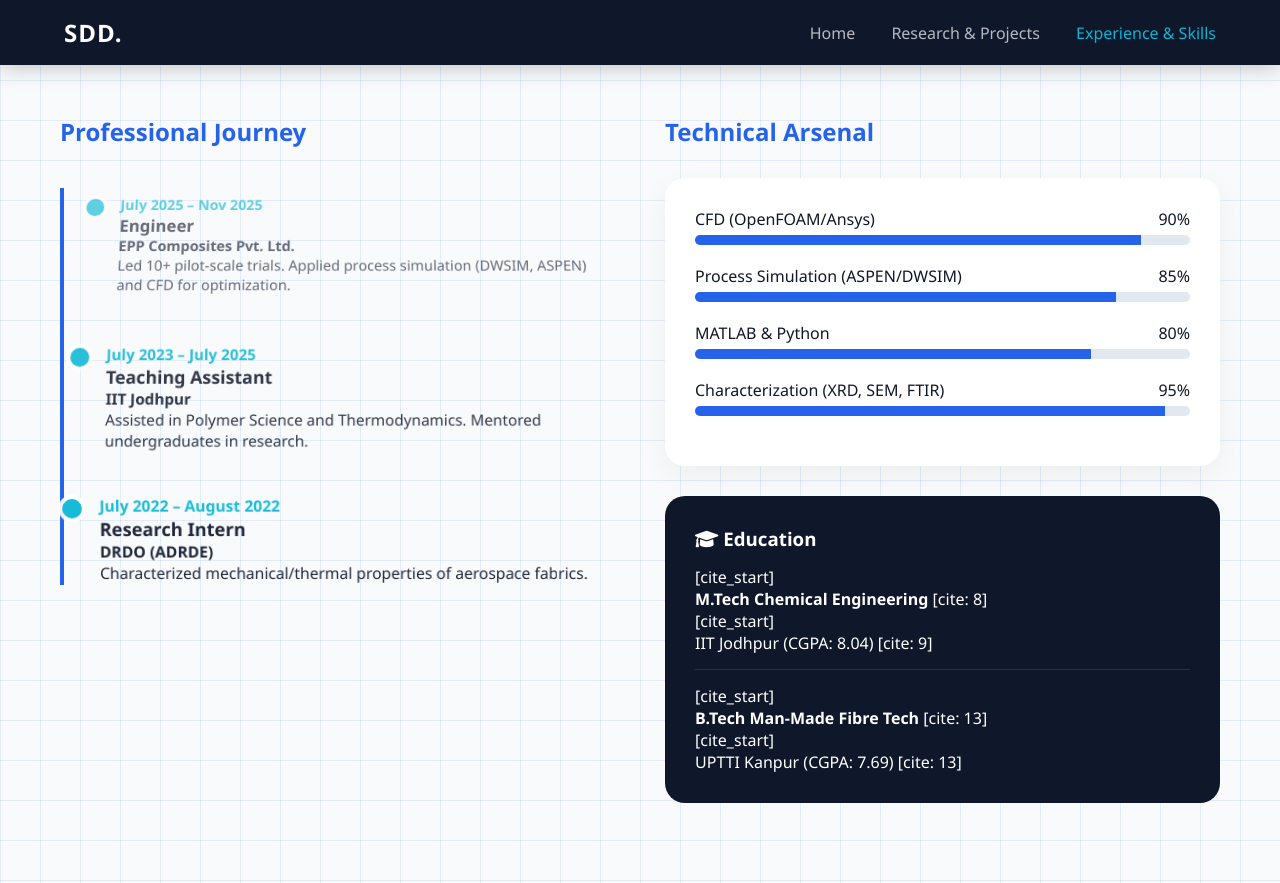
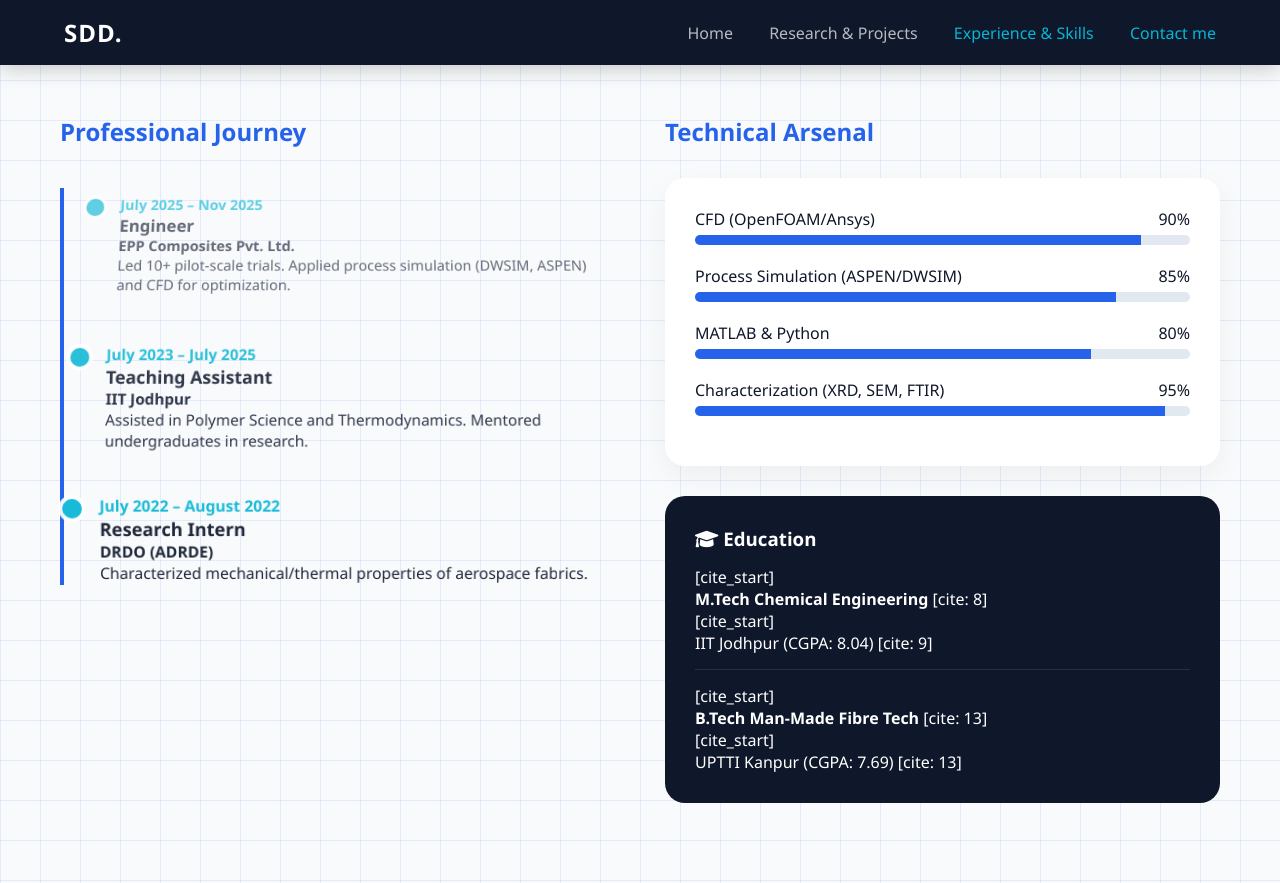
Before and after one commit to somyadeep1408/Somya-Deep-Dey, a plain HTML site: page experience.html in a window 1280 px wide. Shown: the top 883 px of the page. Drawn offline with Linux system fonts and the light colour scheme.

Commit message:
Update experience.html

```diff
--- a/experience.html
+++ b/experience.html
@@ -20,6 +20,7 @@
             <a href="index.html">Home</a>
             <a href="projects.html">Research & Projects</a>
             <a href="experience.html" class="active">Experience & Skills</a>
+            <a href="contact.html" class="active">Contact me</a>
         </div>
     </nav>
 
```
